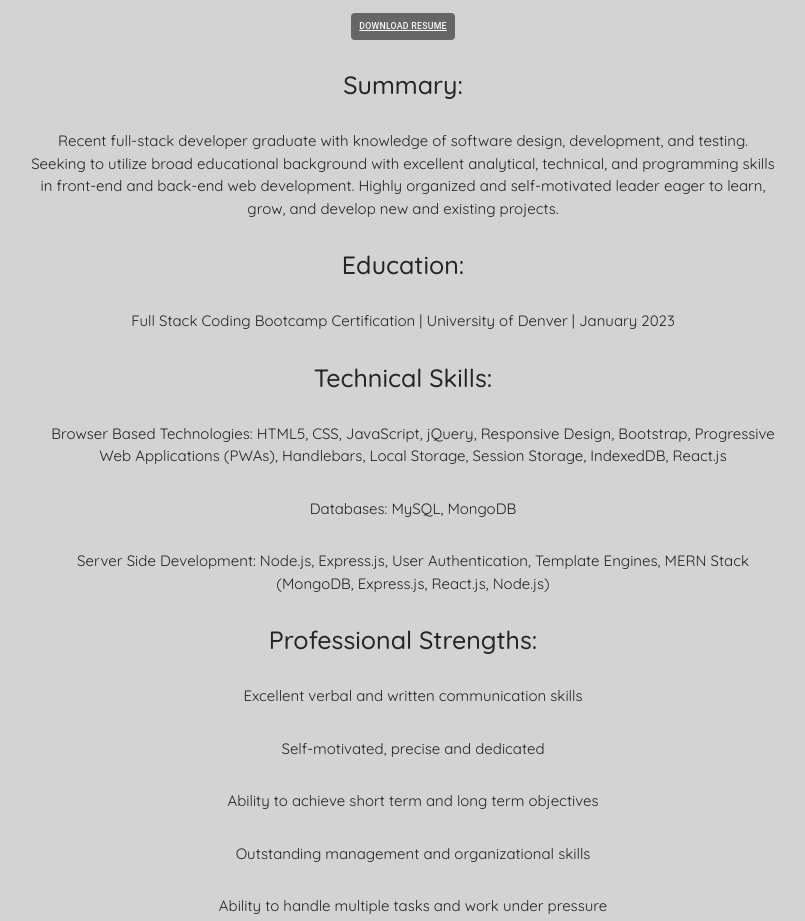
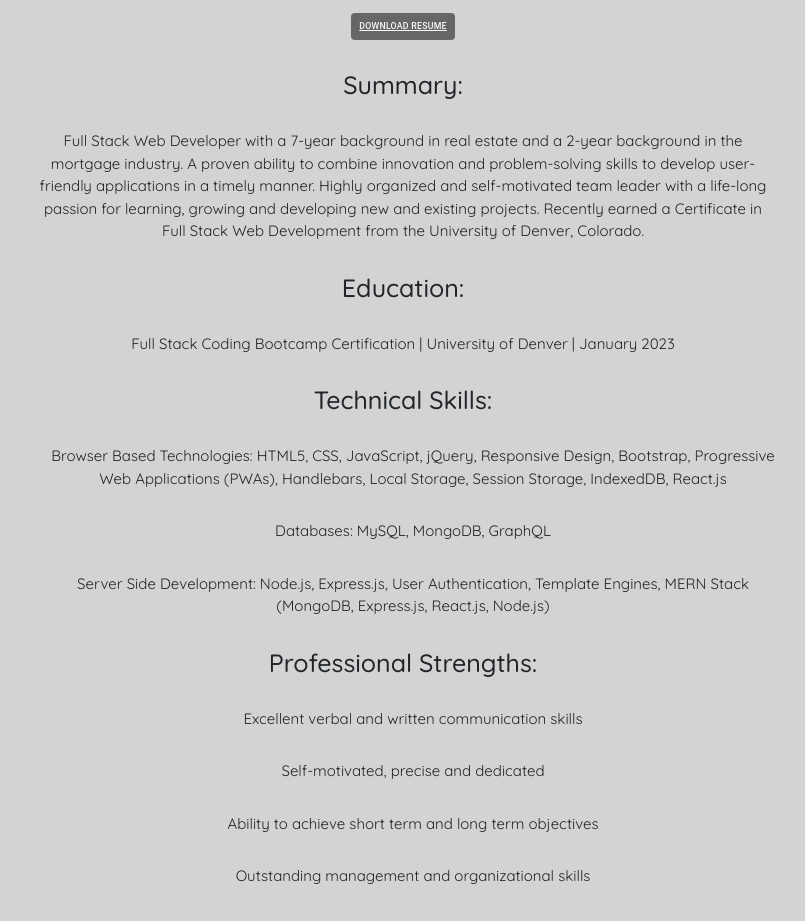
Before and after one commit to edyta0106/ReactPortfolio, a React (Create React App) app: page /resume in a window 1280 px wide. Shown: the part 900-1821 px from the top of the page, without its empty margins (237-1042 px from the left). Built offline with nearby package versions, Linux system fonts and the light colour scheme.

Commit message:
Replaced with an updated resume and new summary

```diff
--- a/src/components/pages/Resume.js
+++ b/src/components/pages/Resume.js
@@ -13,7 +13,7 @@ export default function Resume() {
             <Box textAlign="center">
               <Button className="my-5" type="submit" sx={{ mt: 5, backgroundColor: "#666" }}>
                 <a
-                  href="https://drive.google.com/file/d/1qFiveMZHLPru4lXOFFJKZ-U09f8gt45Z/view?usp=share_link"
+                  href="https://drive.google.com/drive/folders/1pbQyztcRrLGfj-jPF4_i9nhpYFrPrxKc"
                   target="_blank"
                   rel="noopener noreferrer"
                   className="text-light"
@@ -24,9 +24,10 @@ export default function Resume() {
             </Box>
             <h3 className="myH3">Summary: </h3>
             <p className="myH4 my-5">
-              Recent full-stack developer graduate with knowledge of software design, development, and testing. Seeking to utilize broad educational
-              background with excellent analytical, technical, and programming skills in front-end and back-end web development. Highly organized and
-              self-motivated leader eager to learn, grow, and develop new and existing projects.
+              Full Stack Web Developer with a 7-year background in real estate and a 2-year background in the mortgage industry. A proven ability to
+              combine innovation and problem-solving skills to develop user-friendly applications in a timely manner. Highly organized and
+              self-motivated team leader with a life-long passion for learning, growing and developing new and existing projects. Recently earned a
+              Certificate in Full Stack Web Development from the University of Denver, Colorado.
             </p>
             <h3 className="myH3">Education: </h3>
             <p className="myH4 my-5">Full Stack Coding Bootcamp Certification | University of Denver | January 2023</p>
@@ -36,7 +37,7 @@ export default function Resume() {
                 Browser Based Technologies: HTML5, CSS, JavaScript, jQuery, Responsive Design, Bootstrap, Progressive Web Applications (PWAs),
                 Handlebars, Local Storage, Session Storage, IndexedDB, React.js
               </li>
-              <li className="myH4 my-5">Databases: MySQL, MongoDB</li>
+              <li className="myH4 my-5">Databases: MySQL, MongoDB, GraphQL</li>
               <li className="myH4 my-5">
                 Server Side Development: Node.js, Express.js, User Authentication, Template Engines, MERN Stack (MongoDB, Express.js, React.js,
                 Node.js)
```
